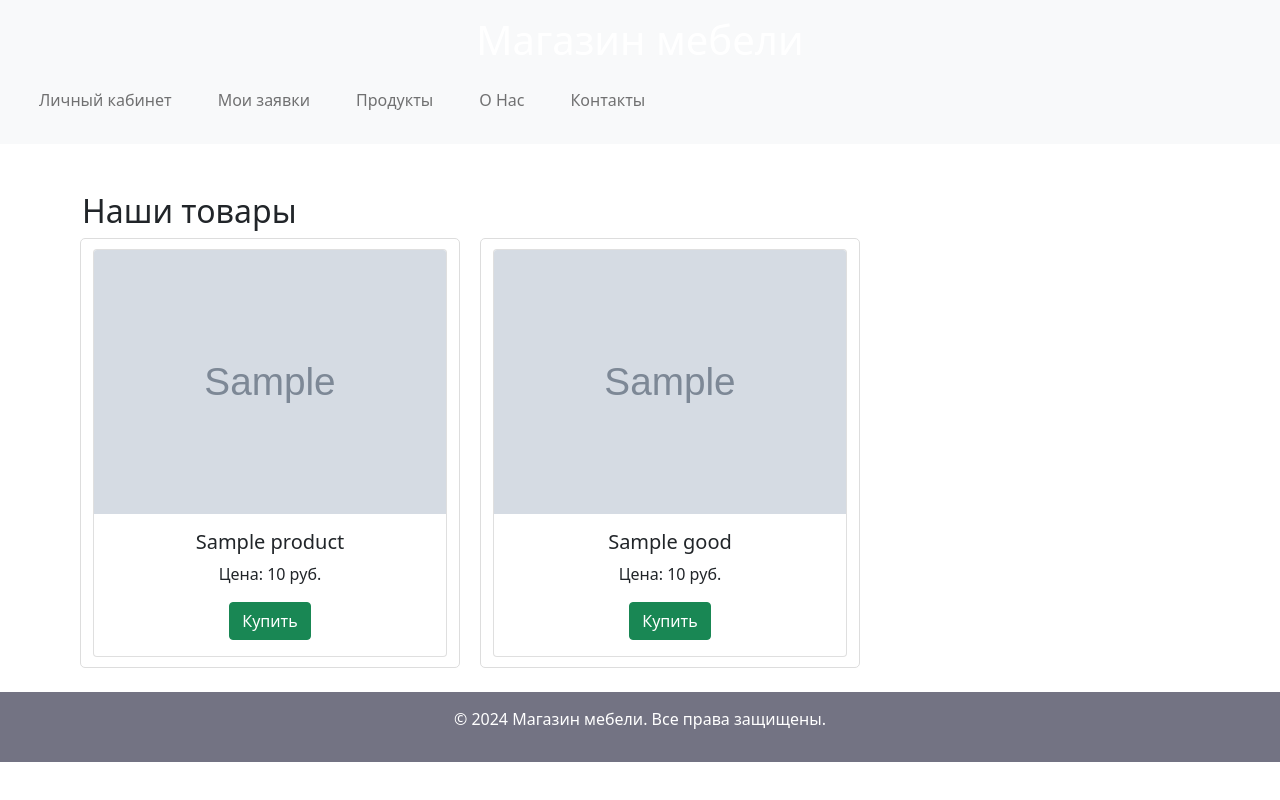
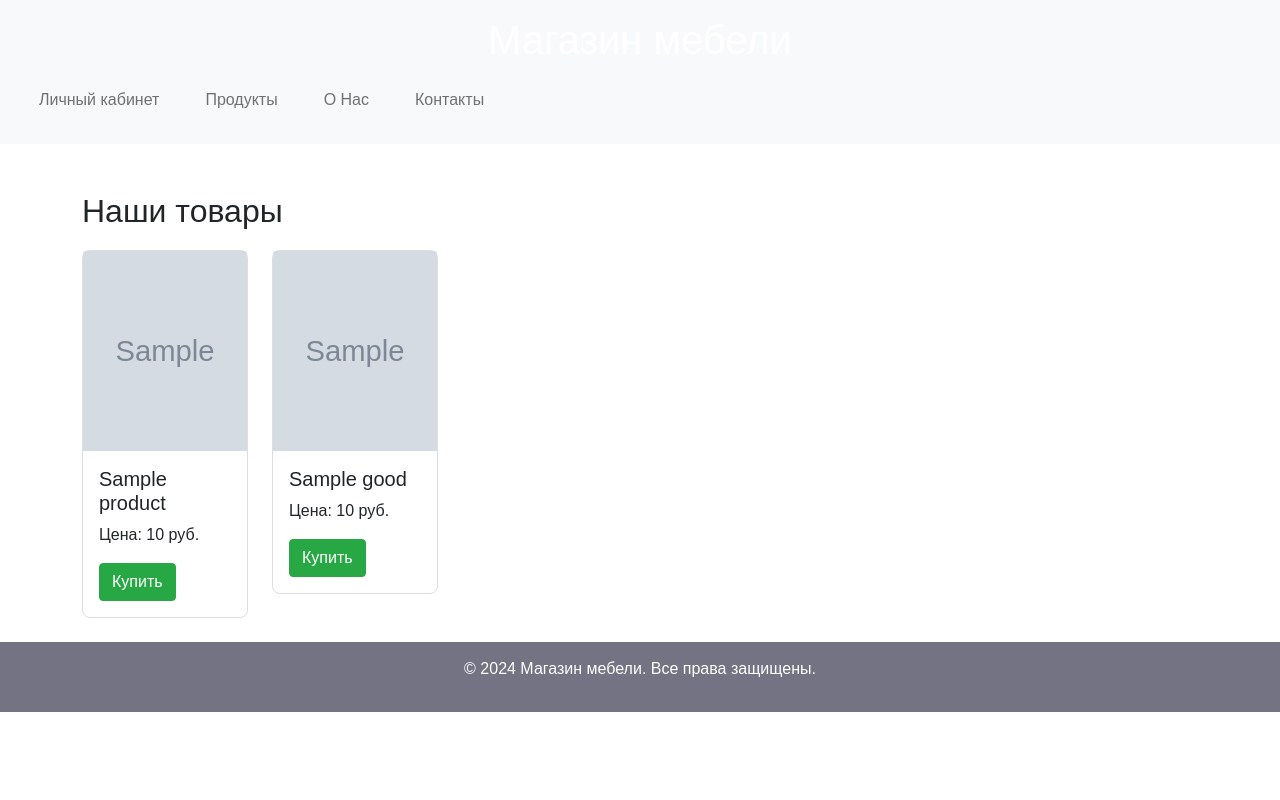
Before and after one commit to Evdokiya8/Evdokiya-and-Arina, a PHP site: page /main.php in a window 1280 px wide. Run offline with PHP 8.4, Linux system fonts and the light colour scheme; tables that the repository leaves empty or names only in its code hold one stand-in row (values such as "Sample post"); grey boxes marked "Sample" are stand-in pictures.

Commit message:
Update main.php

```diff
--- a/main.php
+++ b/main.php
@@ -4,8 +4,41 @@
     <meta charset="UTF-8">
     <meta name="viewport" content="width=device-width, initial-scale=1.0">
     <title>Магазин мебели</title>
-    <link rel="stylesheet" href="styles.css">
     <link href="https://stackpath.bootstrapcdn.com/bootstrap/5.1.3/css/bootstrap.min.css" rel="stylesheet">
+    <link rel="stylesheet" href="styles.css"> <!-- Подключение вашего файла стилей -->
+
+    <style>
+        /* Стили для карточек товаров */
+        .card {
+            border: 1px solid #ddd; /* Цвет границы карточки */
+            border-radius: 8px; /* Закругленные углы карточки */
+            transition: transform 0.3s; /* Плавный переход при наведении */
+        }
+
+        .card:hover {
+            transform: scale(1.05); /* Увеличение карточки при наведении */
+            box-shadow: 0 4px 20px rgba(0, 0, 0, 0.2); /* Тень при наведении */
+        }
+
+        .card-img-top {
+            height: 200px; /* Фиксированная высота для изображений товаров */
+            object-fit: cover; /* Обеспечение правильного отображения изображения */
+        }
+
+        .btn-success {
+            background-color: #28a745; /* Цвет кнопки "Купить" */
+            border-color: #28a745; /* Цвет границы кнопки "Купить" */
+        }
+
+        .btn-success:hover {
+            background-color: #218838; /* Цвет кнопки "Купить" при наведении */
+            border-color: #1e7e34; /* Цвет границы кнопки "Купить" при наведении */
+        }
+
+        h2 {
+            margin-bottom: 20px; /* Отступ снизу для заголовка секции товаров */
+        }
+    </style>
 </head>
 <body>
     <header class="bg-light p-3">
@@ -13,7 +46,6 @@
         <nav class="navbar navbar-expand-lg navbar-light bg-light">
             <ul class="navbar-nav">
                 <li class="nav-item"><a class="nav-link" href="profile.php">Личный кабинет</a></li>
-                <li class="nav-item"><a class="nav-link" href="view_orders.php">Мои заявки</a></li>
                 <li class="nav-item"><a class="nav-link" href="#products">Продукты</a></li>
                 <li class="nav-item"><a class="nav-link" href="#about">О Нас</a></li>
                 <li class="nav-item"><a class="nav-link" href="#contact">Контакты</a></li>
@@ -27,25 +59,26 @@
             <?php
             require('database.php');
 
+            // Запрос на получение товаров
             $SQL = "SELECT id, description, name, image_link, price FROM products
                     UNION ALL
                     SELECT id, description, name, image_link, price FROM goods";
             $result = mysqli_query($conn, $SQL);
             if (!$result) {
-                die("Couldn't execute query: " . mysqli_error($conn));
+                die("Не удалось выполнить запрос: " . mysqli_error($conn));
             }
 
             if (mysqli_num_rows($result) > 0) {
                 while ($row = mysqli_fetch_array($result, MYSQLI_ASSOC)) {
-                    echo "<div class='product col-md-4 mb-4'>
+                    echo "<div class='col-lg-2 col-md-3 col-sm-4 mb-4'>
                             <div class='card'>
-                                <img src='{$row['image_link']}' alt='{$row['name']}' class='card-img-top'>
+                                <img src='".htmlspecialchars($row['image_link'])."' alt='".htmlspecialchars($row['name'])."' class='card-img-top'>
                                 <div class='card-body'>
-                                    <h5 class='card-title'>{$row['name']}</h5>
-                                    <p class='card-text'>Цена: {$row['price']} руб.</p>
+                                    <h5 class='card-title'>".htmlspecialchars($row['name'])."</h5>
+                                    <p class='card-text'>Цена: ".htmlspecialchars($row['price'])." руб.</p>
                                     <!-- Форма для оформления заказа -->
                                     <form method='post' action='checkout.php'>
-                                        <input type='hidden' name='product_id' value='{$row['id']}'>
+                                        <input type='hidden' name='product_id' value='".htmlspecialchars($row['id'])."'>
                                         <button type='submit' class='btn btn-success'>Купить</button>
                                     </form>
                                 </div>
@@ -65,9 +98,8 @@
         <p>&copy; 2024 Магазин мебели. Все права защищены.</p>
     </footer>
 
-   <script src="https://cdn.jsdelivr.net/npm/@popperjs/core@2.9.2/dist/umd/popper.min.js"></script>
+    <script src="https://cdn.jsdelivr.net/npm/@popperjs/core@2.9.2/dist/umd/popper.min.js"></script>
     <script src="https://stackpath.bootstrapcdn.com/bootstrap/5.1.3/js/bootstrap.min.js"></script>
-
 
 </body>
 </html>
```
